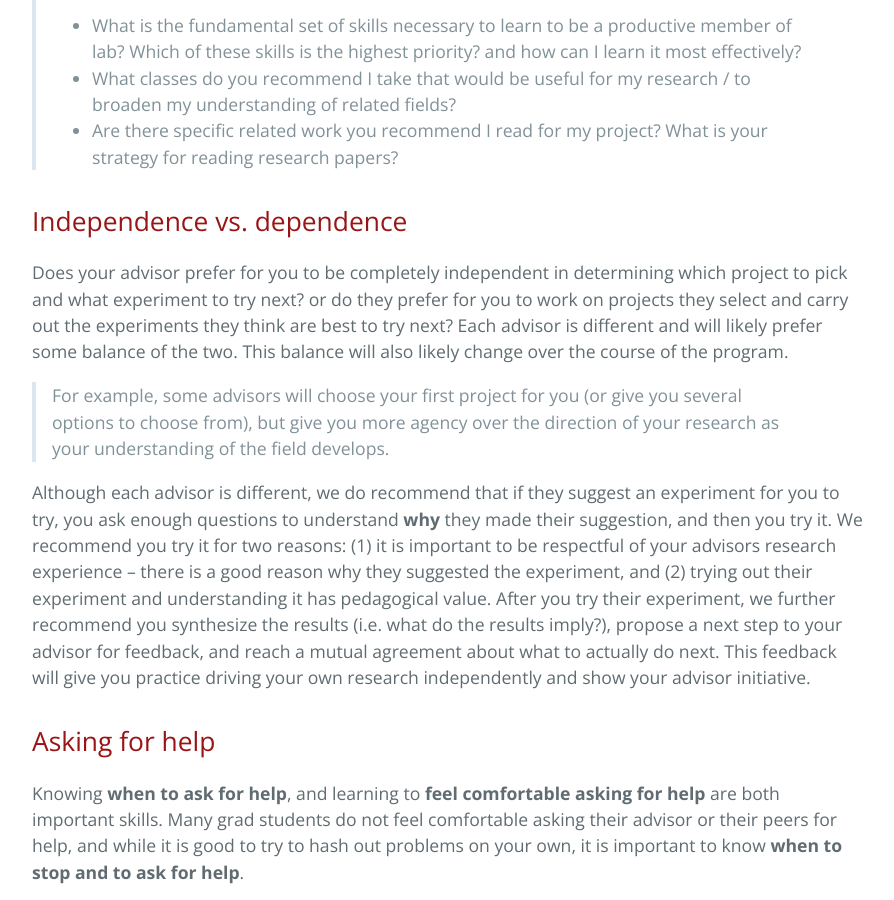
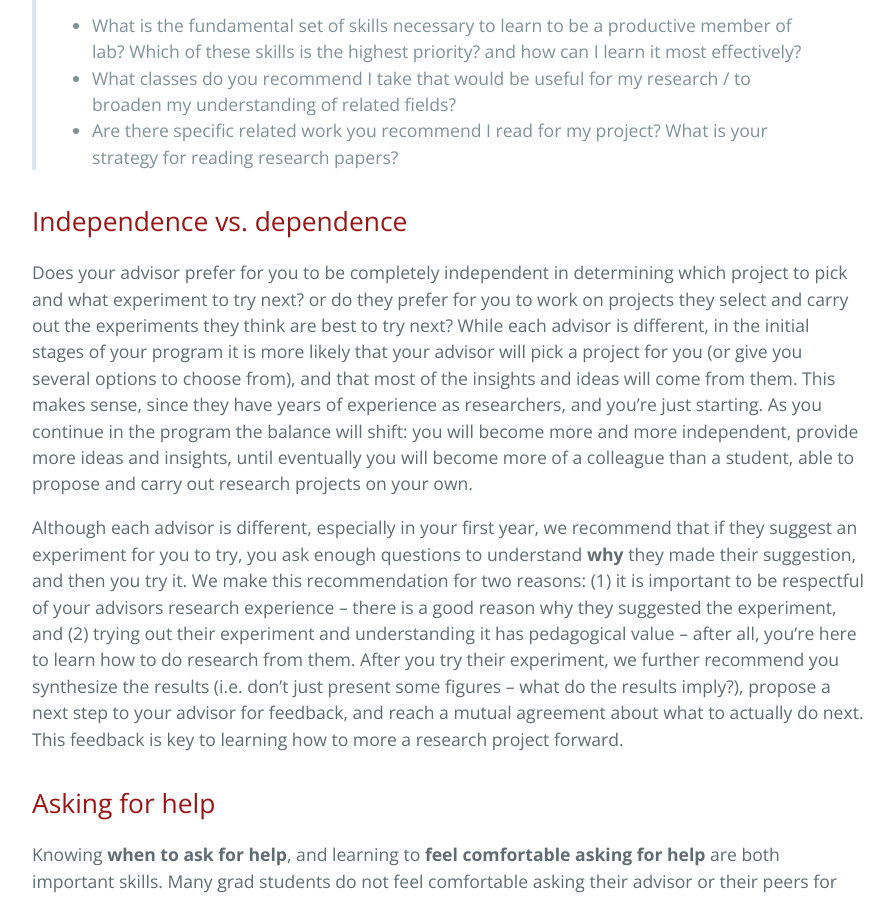
Before and after one commit to yanivyacoby/a-guide-to-your-phd, a Jekyll site: the page built from guide.md, in a window 1280 px wide and 900 px high, scrolled down 7023 px. Shown: the whole window, without its empty margins (192-1086 px from the left). Built offline with Jekyll 4.4.1, drawn with Linux system fonts in a browser that asks for light colours; some of the changed text lies outside the part shown.

Commit message:
Update guide.md

```diff
--- a/guide.md
+++ b/guide.md
@@ -107,7 +107,7 @@ They then find that they cannot process these negative results constructively, b
 > **Example of a productive research process:**
 In contrast, consider student B, who does not compare themselves with more senior students and thus
 does not expect themselves to complete the whole project in one step.
-Instead, they follow the advice of their advisor (and try to understand where that advice is coming from).
+Instead, they follow their advisor's advice (and try to understand where that advice is coming from).
 They build a sequence of small-scale experiments,
 each with a clear hypothesis that can help determine the next best experiment to run.
 Slowly and methodically, with negative results leading constructively to new hypotheses and experiments,
@@ -236,19 +236,22 @@ Since each lab is different, we recommend asking your advisor, as well as your l
 
 Does your advisor prefer for you to be completely independent in determining which project to pick and what experiment to try next?
 or do they prefer for you to work on projects they select and carry out the experiments they think are best to try next?
-Each advisor is different and will likely prefer some balance of the two.
-This balance will also likely change over the course of the program.
+While each advisor is different,
+in the initial stages of your program it is more likely that your advisor will pick a project for you (or give you several options to choose from),
+and that most of the insights and ideas will come from them.
+This makes sense, since they have years of experience as researchers, and you're just starting.
+As you continue in the program the balance will shift: you will become more and more independent,
+provide more ideas and insights, until eventually you will become more of a colleague than a student,
+able to propose and carry out research projects on your own.
 
-> For example, some advisors will choose your first project for you (or give you several options to choose from),
-but give you more agency over the direction of your research as your understanding of the field develops.
-
-Although each advisor is different, we do recommend that if they suggest an experiment for you to try,
+Although each advisor is different, especially in your first year, we recommend that if they suggest an experiment for you to try,
 you ask enough questions to understand **why** they made their suggestion, and then you try it.
-We recommend you try it for two reasons: (1) it is important to be respectful of your advisors research experience --
-there is a good reason why they suggested the experiment, and (2) trying out their experiment and understanding it has pedagogical value.
-After you try their experiment, we further recommend you synthesize the results (i.e. what do the results imply?),
+We make this recommendation for two reasons: (1) it is important to be respectful of your advisors research experience --
+there is a good reason why they suggested the experiment, and (2) trying out their experiment and understanding it has pedagogical value --
+after all, you're here to learn how to do research from them.
+After you try their experiment, we further recommend you synthesize the results (i.e. don't just present some figures -- what do the results imply?),
 propose a next step to your advisor for feedback, and reach a mutual agreement about what to actually do next.
-This feedback will give you practice driving your own research independently and show your advisor initiative.
+This feedback is key to learning how to more a research project forward.
 
 
 ## Asking for help
```
